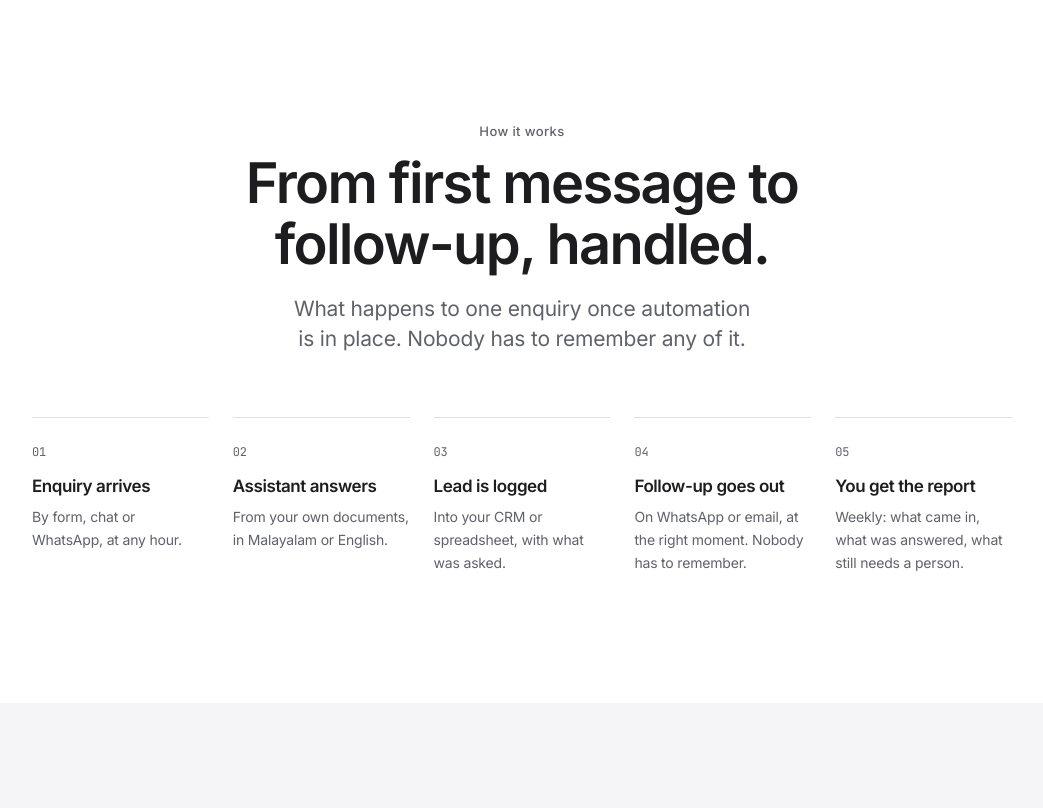
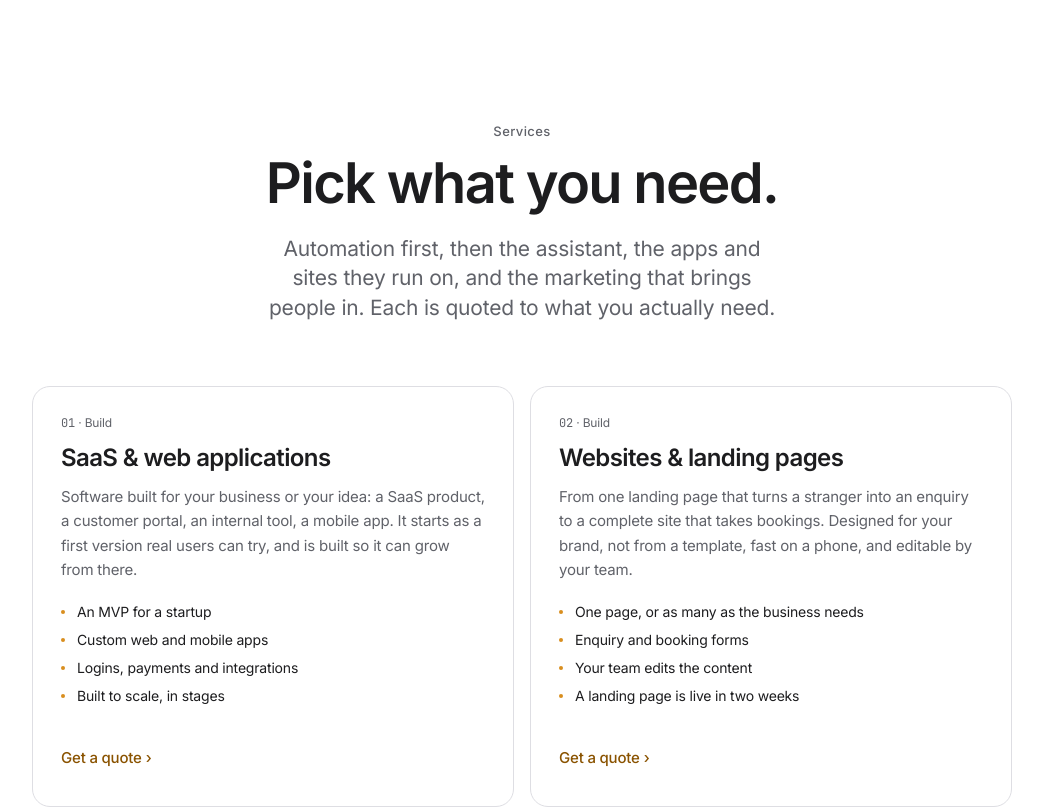
Before and after one commit to Ahamedshakir02/orbelis-studio, a React (Vite) app: page / in a window 1280 px wide. Shown: the part 1900-2708 px from the top of the page, without its empty margins (118-1161 px from the left). Built offline with nearby package versions, Linux system fonts and the light colour scheme; no server answers; a web font is replaced by a local one.

Commit message:
feat: reorder the page to lead with what gets built
Problems, then services and the work, then how a project runs. The
enquiry walkthrough moves after the process as one example.

```diff
--- a/src/App.jsx
+++ b/src/App.jsx
@@ -32,15 +32,15 @@ export default function App() {
       <Nav />
 
       <main>
-        {/* Automation leads: the pain, what automation does about it, the
-            services, then the proof and the people. */}
+        {/* Solutions lead: the gap, what gets built to close it, the proof,
+            how a project runs, one example at work, then the people. */}
         <Hero />
         <Problems />
-        <Flow />
         <Services />
         <Work />
+        <Process />
+        <Flow />
         <Audience />
-        <Process />
         <Stats />
         <Studio />
         <Faq />
```
